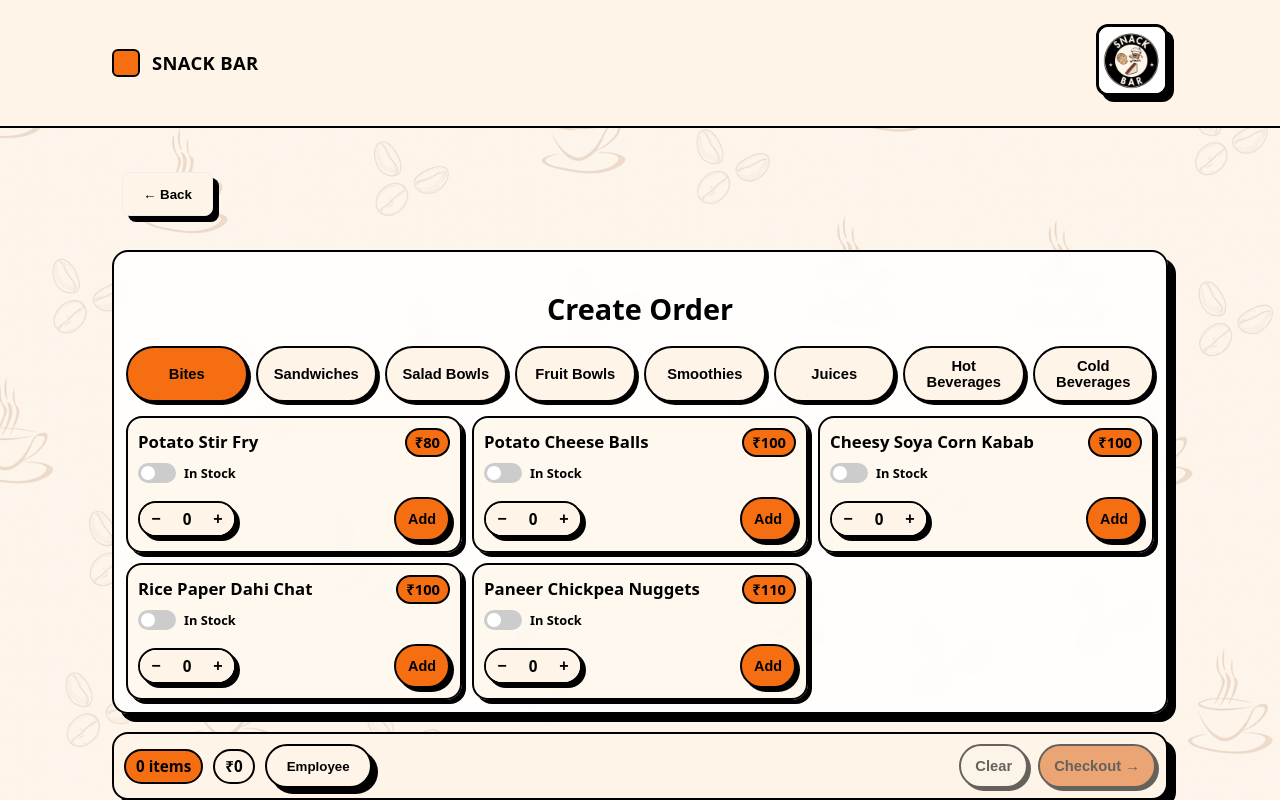
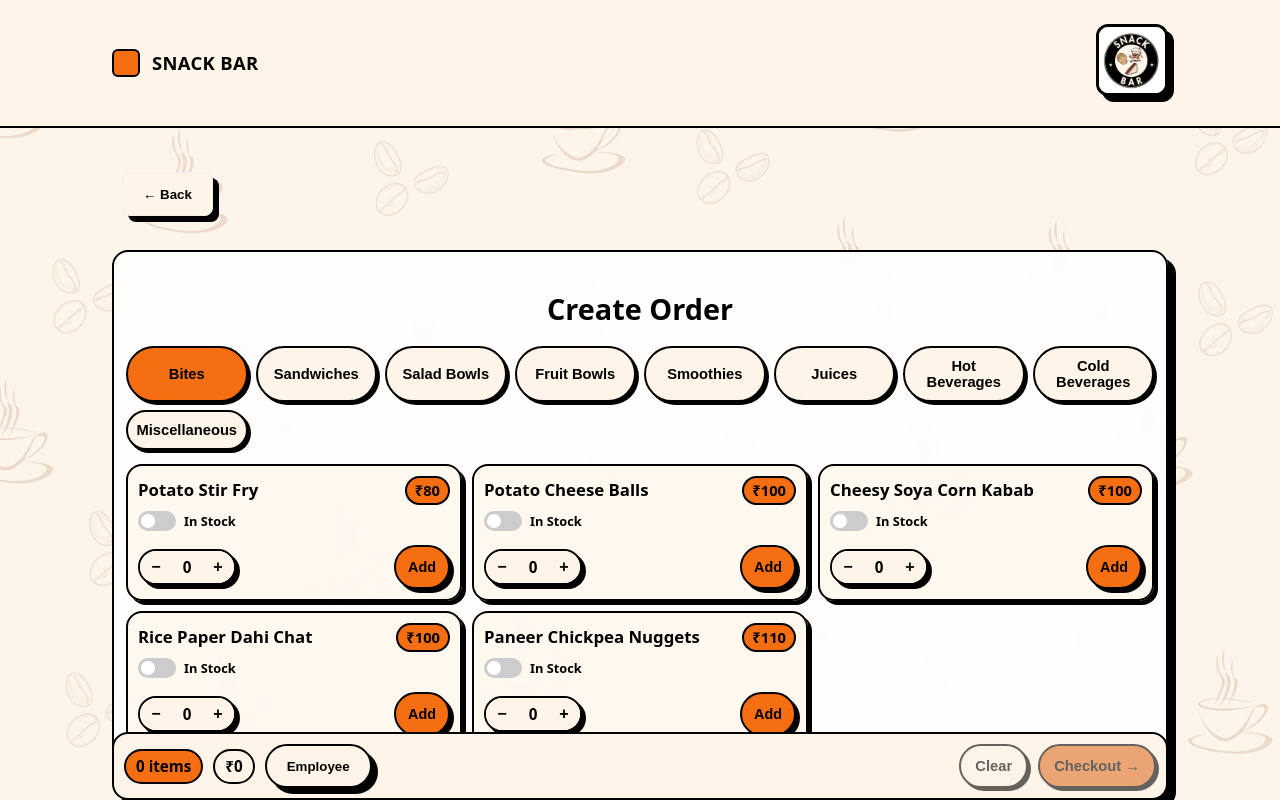
Before and after one commit to ankithas-09/Snack-Bar, a Next.js app: page /order in a window 1280 px wide. Shown: the top 800 px of the page. Built offline with nearby package versions, Linux system fonts and the light colour scheme.

Commit message:
Updated extra items

```diff
--- a/app/order/page.tsx
+++ b/app/order/page.tsx
@@ -15,7 +15,8 @@ type Category =
   | "Smoothies"
   | "Juices"
   | "Hot Beverages"
-  | "Cold Beverages";
+  | "Cold Beverages"
+  | "Miscellaneous";
 
 type MenuItem = {
   id: string;
@@ -35,6 +36,7 @@ const CATEGORIES: Category[] = [
   "Juices",
   "Hot Beverages",
   "Cold Beverages",
+  "Miscellaneous",
 ];
 
 const DRESSINGS = ["Yogurt", "Chipotle", "Mint"] as const;
@@ -99,6 +101,11 @@ const ITEMS: MenuItem[] = [
   { id: "cold-iced-tea", category: "Cold Beverages", name: "Iced Tea", price: 70 },
   { id: "cold-cold-coffee", category: "Cold Beverages", name: "Cold Coffee", price: 80 },
   { id: "cold-badam-milk", category: "Cold Beverages", name: "Badam Milk", price: 80 },
+
+  // 🧩 Miscellaneous
+  { id: "misc-sprite", category: "Miscellaneous", name: "Sprite", price: 10 },
+  { id: "misc-water-bottle", category: "Miscellaneous", name: "Water Bottle", price: 10 },
+
 ];
 
 // ==============================
```
